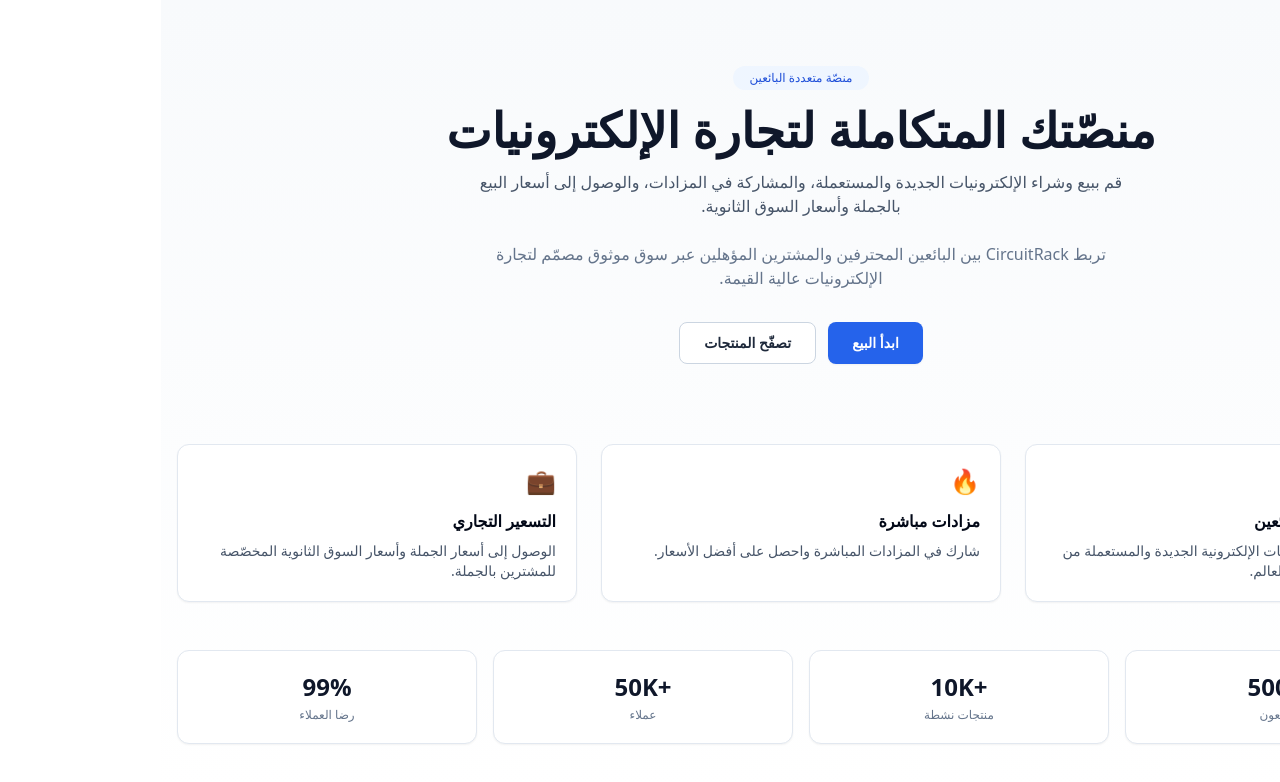
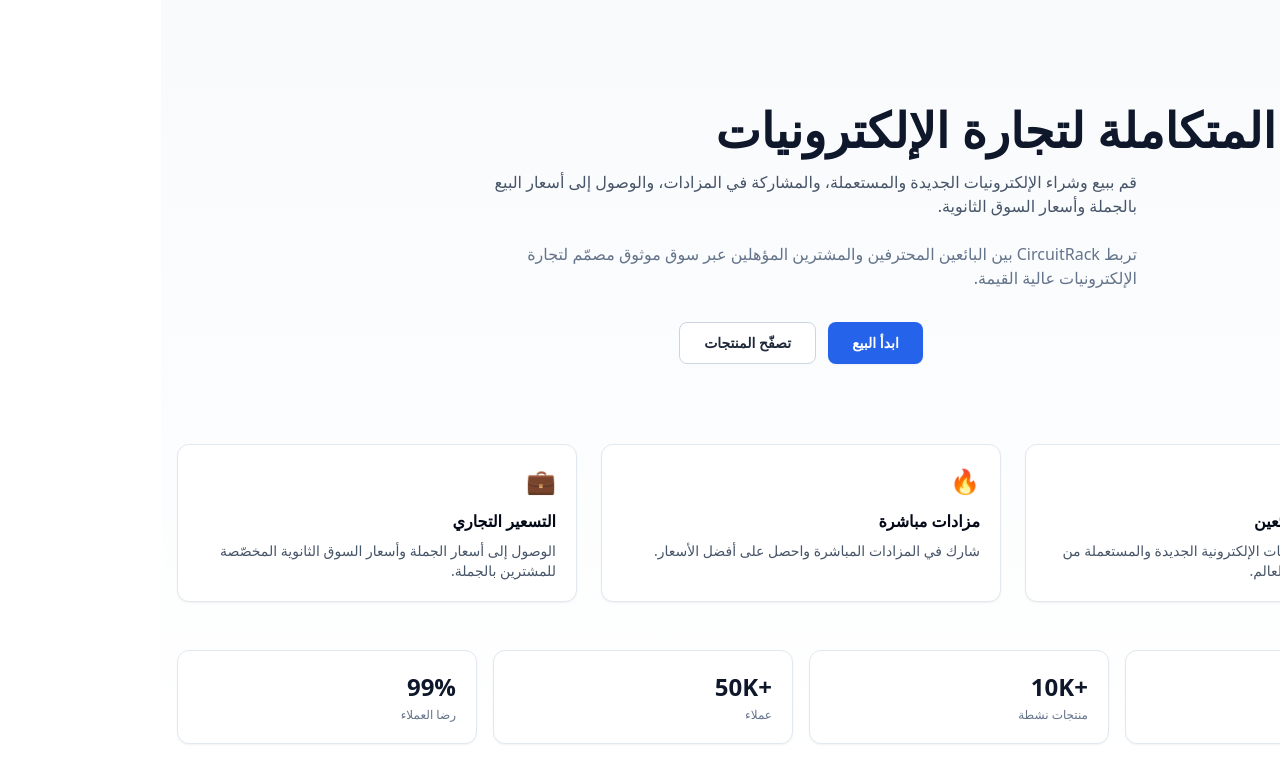
Before and after one commit to pepooaziz/Circuitrack3, a Next.js app: page /ar in a window 1280 px wide. Shown: the top 782 px of the page. Built offline with nearby package versions, Linux system fonts and the light colour scheme.

Commit message:
Update globals.css

```diff
--- a/app/globals.css
+++ b/app/globals.css
@@ -115,3 +115,13 @@ html[dir="ltr"] *:not([dir="rtl"]) {
   direction: ltr;
   display: inline-block;
 }
+/* Explicit Direction Support */
+html[dir="rtl"] * {
+  direction: rtl;
+  text-align: right;
+}
+
+html[dir="ltr"] * {
+  direction: ltr;
+  text-align: left;
+}
```
